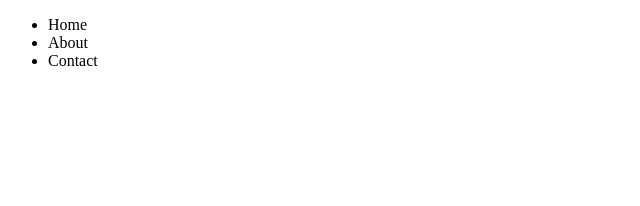
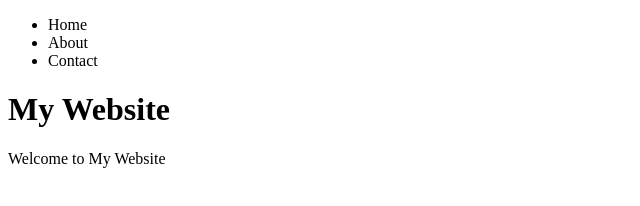
Before and after one commit to hariharan-hsl/git-project-colabaration-part2, a plain HTML site: page index.html in a window 1280 px wide. Shown: the whole page, without its empty margins (0-640 px from the left). Drawn offline with Linux system fonts and the light colour scheme.

Commit message:
added home

```diff
--- a/index.html
+++ b/index.html
@@ -15,6 +15,12 @@
             </ul>
         </nav>
     </section>
+    <secion>
+        <h1>
+            My Website
+        </h1>
+        <p>Welcome to My Website</p>
+    </secion>
 
 </body>
 </html>
```
